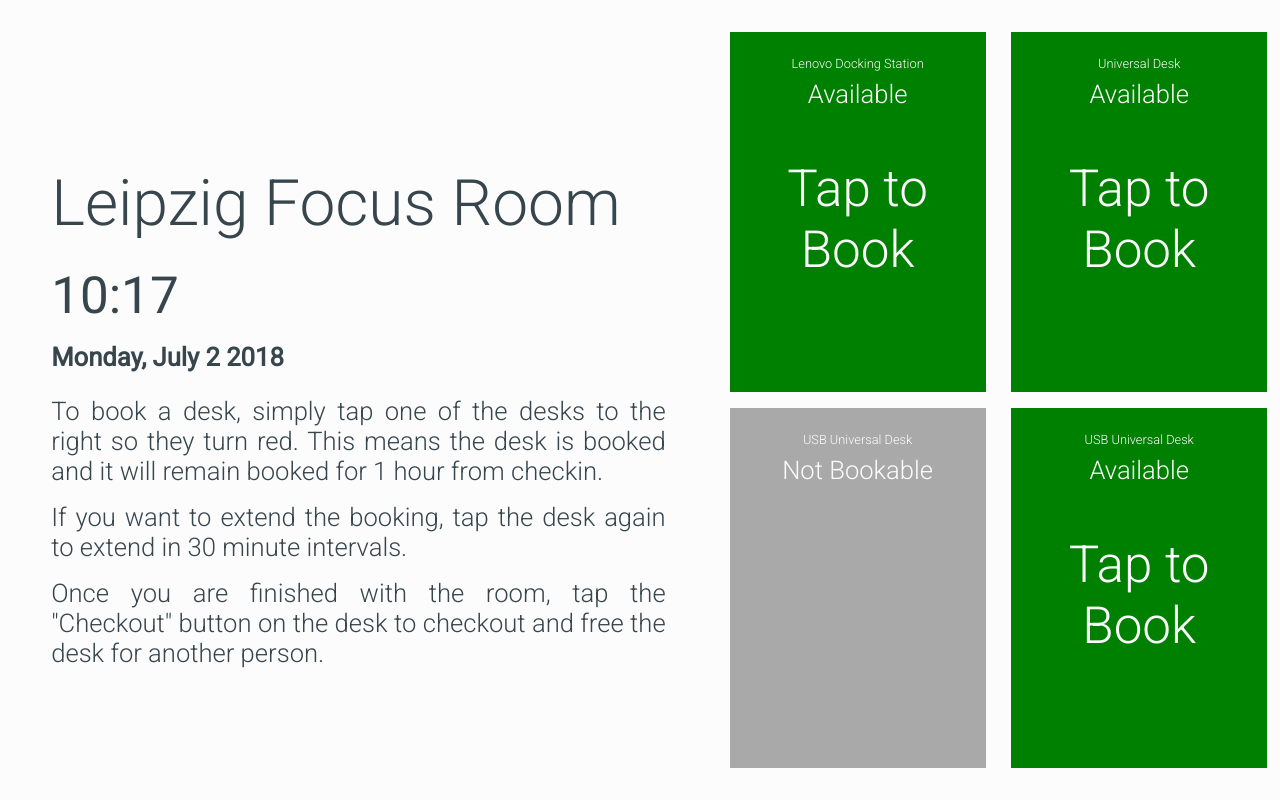
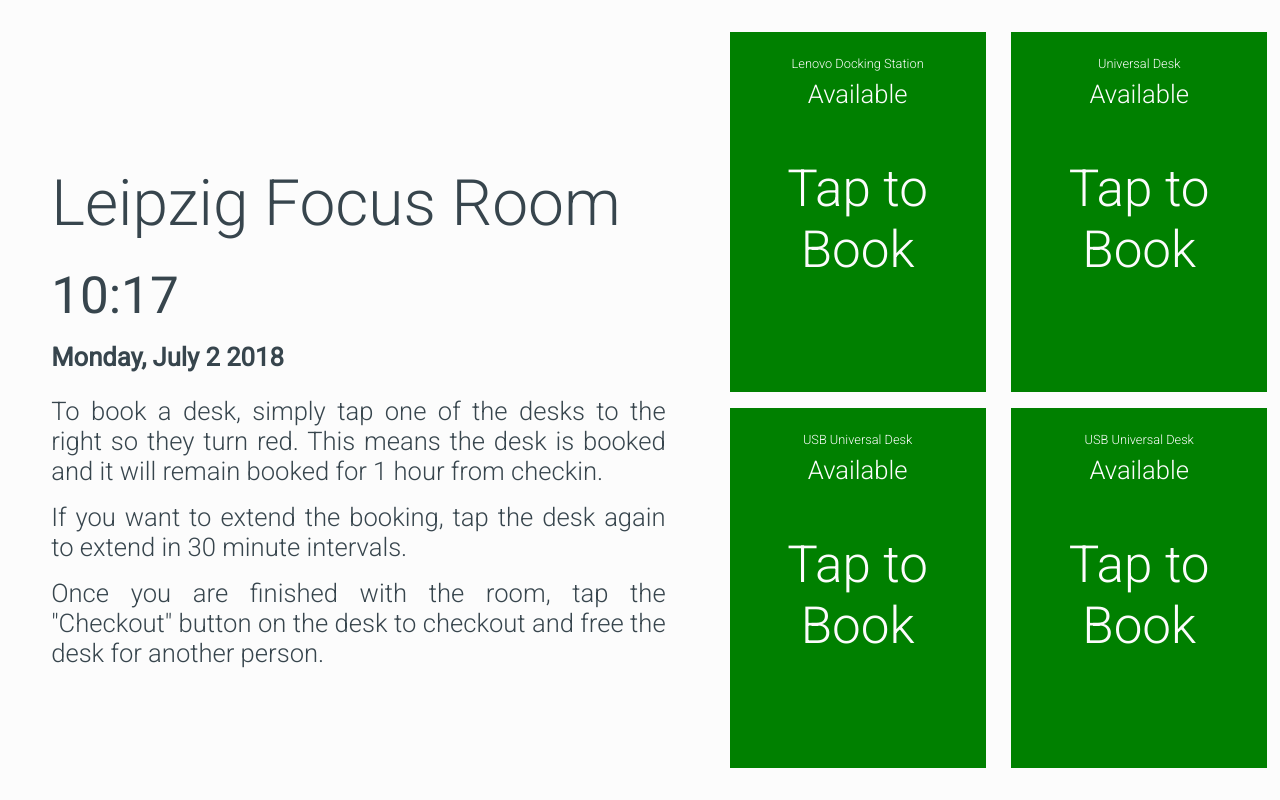
Before and after one commit to megalan247/trv_lej_focusroom, a plain HTML site: page index.html in a window 1280 px wide. Drawn offline with Linux system fonts and the light colour scheme.

Commit message:
Revert "Made desk non bookable"
This reverts commit 057efc991db0c5e88b74be51d91d94adff7e3f10.

```diff
--- a/css/style.css
+++ b/css/style.css
@@ -111,7 +111,3 @@ h3 {
 	width: 100%;
 	margin-top:3vh;
 }
-
-.unavailable {
-	background-color: darkgrey;
-}
--- a/index.html
+++ b/index.html
@@ -64,21 +64,21 @@
 				</div>
 			</div>
 			<div class="desk-row">
-				<div class="desk unavailable" id="desk3">
+				<div class="desk" id="desk3">
 					<div class="wrapper-header">
 						<div class="description">
 							USB Universal Desk
 						</div>
 						<div class="status" id="desk3-status">
-							Not Bookable
+							Available
 						</div>
 					</div>
-<!--					<div class="booking-pane" id="desk3-book" onclick="bookDesk(this.parentElement.id)">
+					<div class="booking-pane" id="desk3-book" onclick="bookDesk(this.parentElement.id)">
 						Tap to Book
 					</div>
 					<div class="checkout-pane" id="desk3-checkout" onclick="checkoutDesk(this.parentElement.id)">
 						Checkout
-					</div>	-->
+					</div>
 				</div>
 				<div class="desk" id="desk4">
 					<div class="wrapper-header">
```
